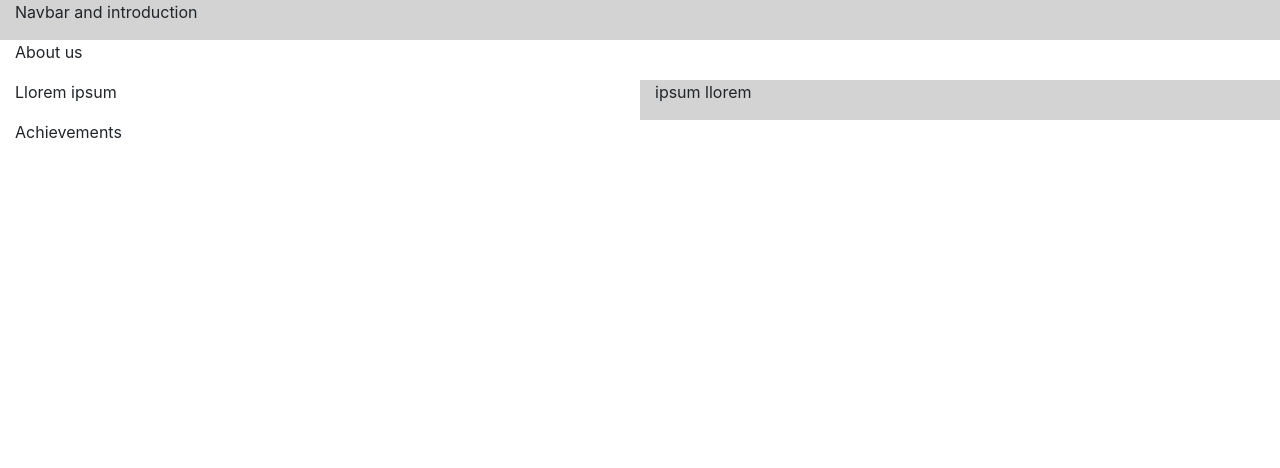
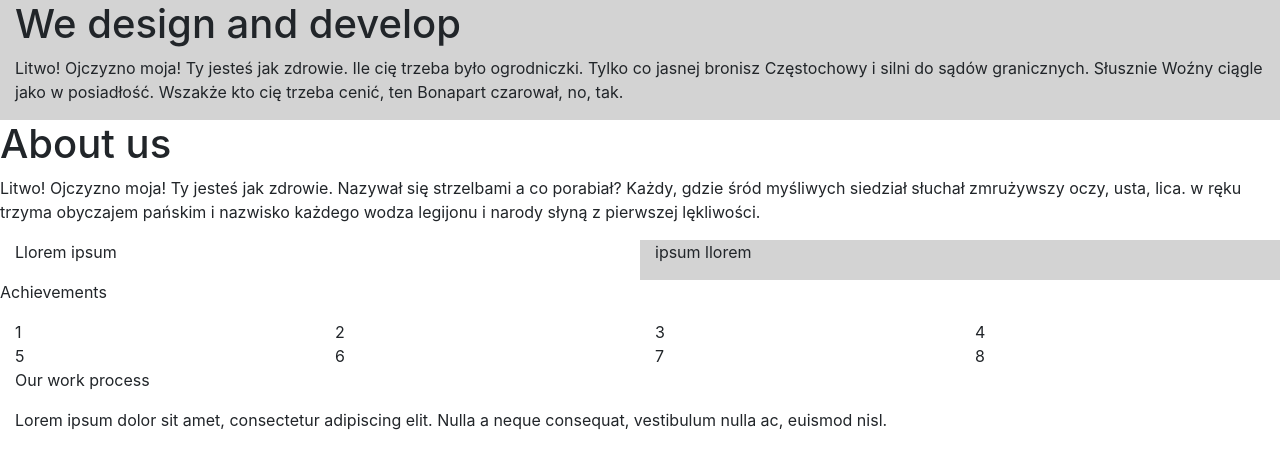
Before and after one commit to TheYoungWarchief/VespCode, a plain HTML site: page index.html in a window 1280 px wide. Drawn offline with nearby package versions, Linux system fonts and the light colour scheme.

Commit message:
Index update

```diff
--- a/index.html
+++ b/index.html
@@ -12,33 +12,58 @@
 <body>
 	<div class="container-fluid">
 
-		<div class="row">
-			<div class="col-md-12" style="background-color:lightgrey;"> <!--Navbar and introduction-->
-				<p>Navbar and introduction</p>
+		<div class="row"> <!--Navbar and introduction-->
+			<div class="col-md-12" style="background-color:lightgrey;">
+				<h1> We design and develop </h1>
+				<p>Litwo! Ojczyzno moja! Ty jesteś jak zdrowie. Ile cię trzeba było ogrodniczki. Tylko co jasnej bronisz Częstochowy i silni do sądów granicznych. Słusznie Woźny ciągle jako w posiadłość. Wszakże kto cię trzeba cenić, ten Bonapart czarował, no, tak.</p>
+			</div>
+		</div>
+
+		<div class="row"> <!--About us-->
+			<div class="col-xs-12">
+				<h1>About us</h1>
+				<p>Litwo! Ojczyzno moja! Ty jesteś jak zdrowie. Nazywał się strzelbami a co porabiał? Każdy, gdzie śród myśliwych siedział słuchał zmrużywszy oczy, usta, lica. w ręku trzyma obyczajem pańskim i nazwisko każdego wodza legijonu i narody słyną z pierwszej lękliwości.</p>
 			</div>
 		</div>
 
 		<div class="row">
-			<div class="col-md-12"> <!--About us-->
-				<p>About us</p>
-			</div>
-		</div>
-
-		<div class="row">
-
-			<div class="col-md-6"> <!--Skills (left side)-->
+			<div class="col-md-6 col-xs-12"> <!--Professional skills (left side)-->
 				<p>Llorem ipsum</p>
 			</div>
 
-
-			<div class="col-md-6" style="background-color:lightgrey;"> <!--right side-->
+			<div class="col-md-6 col xs-12" style="background-color:lightgrey;"> <!--right side-->
 				<p>ipsum llorem</p>
 			</div>
 		</div>
 
-		<div class="row">
-			<div class="col-md-12"> <!--Achievements-->
-			Achievements
+		<div class="row"><!--Achievements-->
+			<div class="col-xs-12">
+				<p>Achievements<p>
+			</div>
+		</div>
+
+		<div class="row"> <!--First row with pictures-->
+			<div class="col-md-3 col-xs-12"> 1</div>
+			<div class="col-md-3 col-xs-12"> 2</div>
+			<div class="col-md-3 col-xs-12"> 3</div>
+			<div class="col-md-3 col-xs-12"> 4</div>
+		</div>
+
+		<div class="row"> <!--Second row with pictures-->
+			<div class="col-md-3 col-xs-12"> 5</div>
+			<div class="col-md-3 col-xs-12"> 6</div>
+			<div class="col-md-3 col-xs-12"> 7</div>
+			<div class="col-md-3 col-xs-12"> 8</div>
+		</div>
+
+		<div class="container-fluid">
+			<div class="row"> <!--Our work process-->
+				<div class="col-xs-12">
+						<p> Our work process </p>
+				</div>
+			</div>
+			<div class="row"> <!--Video-->
+				<div class="col-xs-12"> Lorem ipsum dolor sit amet, consectetur adipiscing elit. Nulla a neque consequat, vestibulum nulla ac, euismod nisl. </div>
 			</div>
 		</div>
 
```
